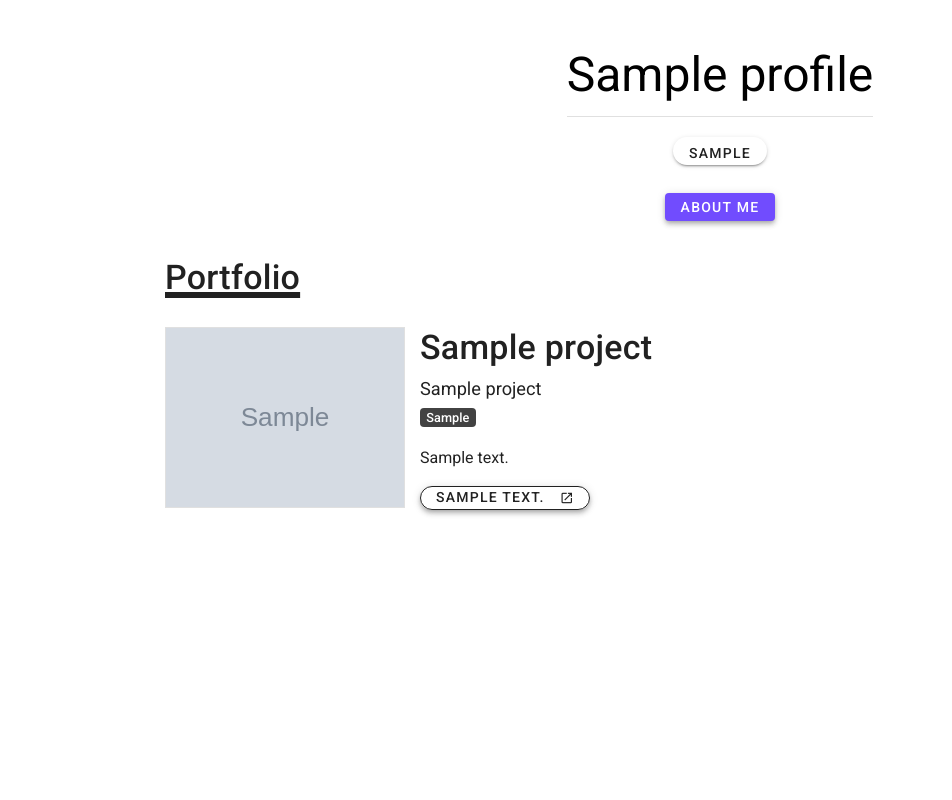
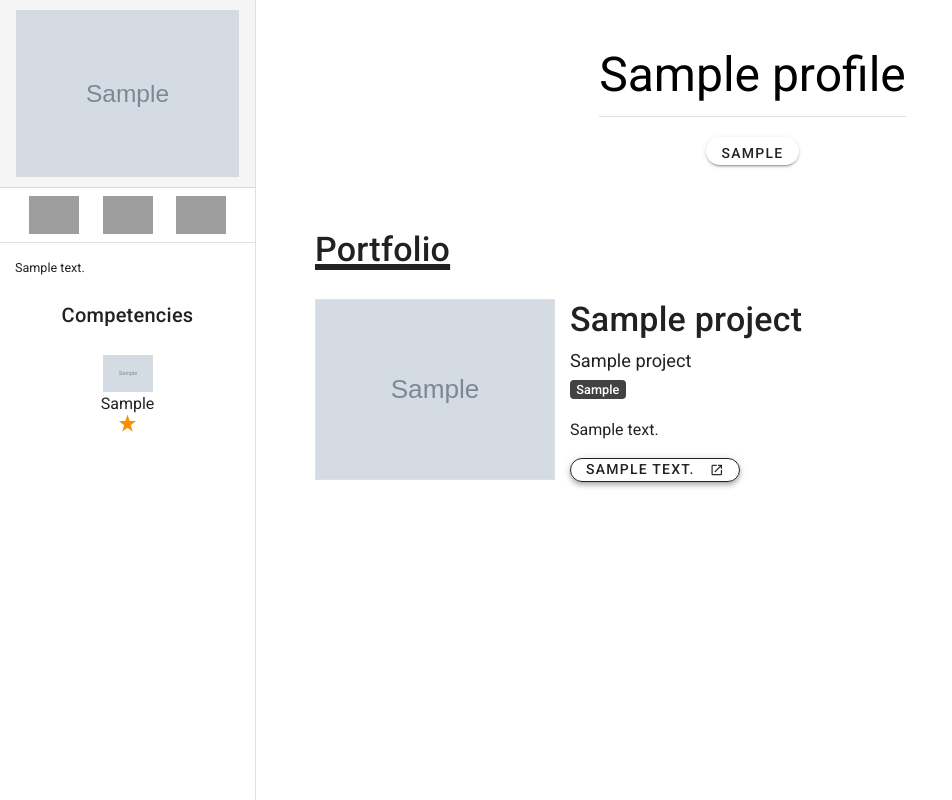
Before and after one commit to GuiFV/guilsportfolio, a Django app: page / in a window 1440 px wide. Shown: the whole page, without its empty margins (0-952 px from the left). Run offline with Django 3.2, Linux system fonts and the light colour scheme; tables that the repository leaves empty hold one stand-in row (values such as "Sample post"); grey boxes marked "Sample" are stand-in pictures; some libraries are stand-ins or nearby versions; grey boxes are pictures that could not be loaded.

Commit message:
changed left nav drawer to display in fixed position at large viewports

```diff
--- a/guilsportfolio/core/static/css/main.css
+++ b/guilsportfolio/core/static/css/main.css
@@ -1,5 +1,12 @@
 .main-body {
     margin-top: 50px;
+}
+
+@media screen and (min-width: 992px) {
+    .main-body {
+        margin-left: 300px !important;
+        padding-right: 250px !important;
+    }
 }
 
 a:link.main-title {
--- a/guilsportfolio/core/templates/base.html
+++ b/guilsportfolio/core/templates/base.html
@@ -1,6 +1,6 @@
 {% load static %}
 <!DOCTYPE html>
-<html>
+<html lang="en">
     <head>
         <title>{% block title %}Guil's Portfolio{% endblock title %}</title>
         <meta charset="utf-8">
@@ -35,7 +35,7 @@
                 {% include 'nav.html' %}
             </div>
 
-            <div class="container main-body">
+            <div class="container-lg main-body">
                 {% block content %}
                 {% endblock content %}
             </div>
--- a/guilsportfolio/core/templates/index.html
+++ b/guilsportfolio/core/templates/index.html
@@ -27,7 +27,7 @@
 
 
             <p class="about-me">
-                <button class="btn btn-info btn-sm shadow-4" data-target="#navdrawerDefault" data-toggle="navdrawer" type="button">about me</button>
+                <button class="btn btn-info btn-sm shadow-4 d-lg-none" data-target="#navdrawerDefault" data-toggle="navdrawer" type="button">about me</button>
             </p>
         </div>
     </div>
--- a/guilsportfolio/core/templates/nav.html
+++ b/guilsportfolio/core/templates/nav.html
@@ -1,6 +1,6 @@
 {% load range_tag %}
 
-<div aria-hidden="true" class="navdrawer" id="navdrawerDefault" tabindex="-1">
+<div aria-hidden="true" class="navdrawer navdrawer-permanent-lg" id="navdrawerDefault" tabindex="-1">
     <div class="navdrawer-content">
         <div class="navdrawer-header">
             <img loading="lazy" class="img-fluid img-frame" height="240px" width="240px" src="{{ profile.picture }}" alt="picture of {{ profile.name }}">
```
Also changed, not shown: guilsportfolio/core/tests/test_model_project.py (+24 -24 lines), README.md.
